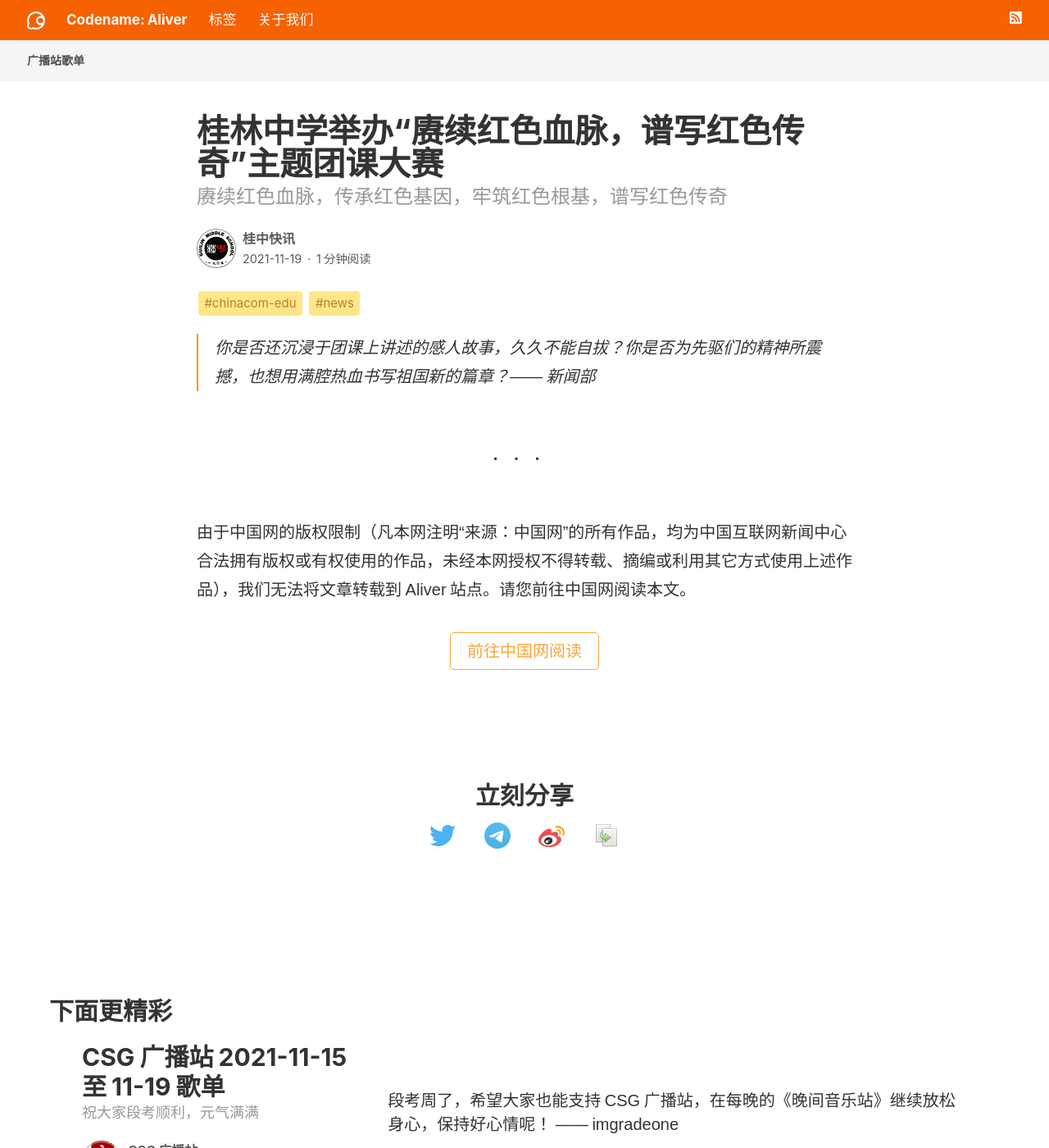
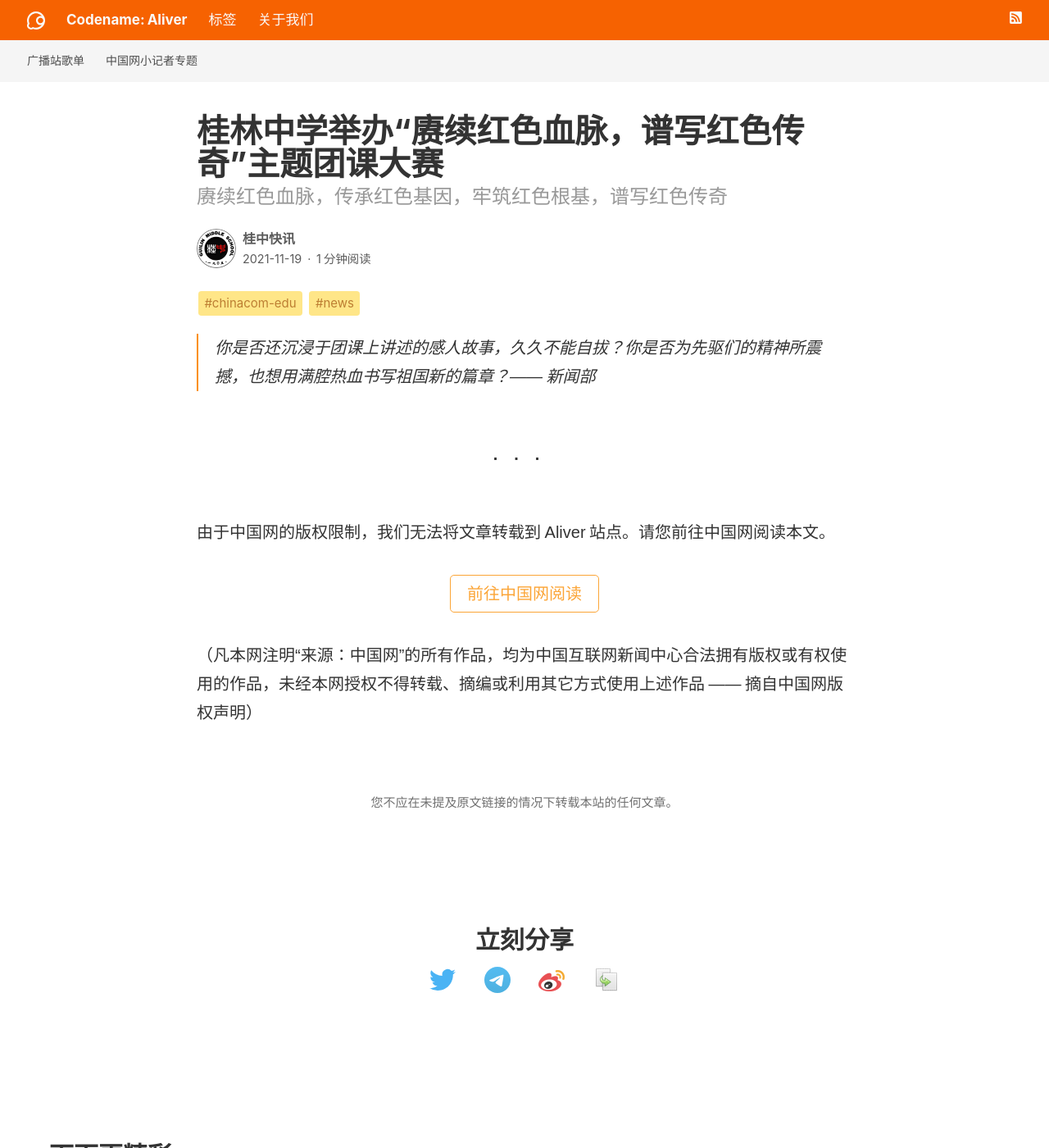
Before and after one commit to devswork-glzx/aliver, a Jekyll site: the page built from _posts/2021-11-19-news-tuankedasai2021.md, in a window 1280 px wide and 1400 px high. Shown: the whole window at 82% size. Built offline with Jekyll 4.4.1, drawn with Linux system fonts in a browser that asks for light colours; our own code applies the rules of GitHub Pages for plain Markdown files.

Commit message:
awesome update

```diff
--- a/_includes/license.html
+++ b/_includes/license.html
@@ -1,8 +1,5 @@
 <div class="license">
-  <a title=" This work is licensed under a Creative Commons Attribution-ShareAlike 4.0 International License" rel="license" target="_blank" href="http://creativecommons.org/licenses/by-sa/4.0/">
-    Some rights reserved
+  <a rel="license" target="_blank" href="https://glzx.lfdevs.com/aliver/helloworld/">
+    您不应在未提及原文链接的情况下转载本站的任何文章。
   </a>
-  {% include svg/creative-commons.svg %}
-  {% include svg/creative-commons-by.svg %}
-  {% include svg/creative-commons-sa.svg %}
 </div>
--- a/_includes/nav.html
+++ b/_includes/nav.html
@@ -27,7 +27,8 @@
   </nav>
   <nav class="secondary">
     <div>
-      <b><a href="{{ site.baseurl }}/tags/#csg-songlist">广播站歌单</a></b>
+      <a href="{{ site.baseurl }}/tags/#csg-songlist">广播站歌单</a>
+      <a href="{{ site.baseurl }}/tags/#chinacom-edu">中国网小记者专题</a>
       <!--<a href="{{ site.baseurl }}/tags/#devs">Developers</a>
       <a href="{{ site.baseurl }}/tags/#design">Design</a> -->
     </div>
--- a/_layouts/post.html
+++ b/_layouts/post.html
@@ -30,7 +30,7 @@ layout: default
   </section>
 </article>
 
-<!-- {% include license.html %} -->
+{% include license.html %}
 {% include social.html %}
 
 <h2 class="up-next">下面更精彩</h2>
--- a/_posts/2021-11-19-news-tuankedasai2021.md
+++ b/_posts/2021-11-19-news-tuankedasai2021.md
@@ -12,8 +12,10 @@ tags:
 
 ---
 
-由于中国网的版权限制（凡本网注明“来源：中国网”的所有作品，均为中国互联网新闻中心合法拥有版权或有权使用的作品，未经本网授权不得转载、摘编或利用其它方式使用上述作品），我们无法将文章转载到 Aliver 站点。请您前往中国网阅读本文。
+由于中国网的版权限制，我们无法将文章转载到 Aliver 站点。请您前往中国网阅读本文。
 
 <div style="text-align: center">
   <p><a rel="nofollow noopener noreferrer" target="_blank" href="http://edu.china.com.cn/2021-11/19/content_77882264.htm" class="button">前往中国网阅读</a></p>
 </div>
+
+（凡本网注明“来源：中国网”的所有作品，均为中国互联网新闻中心合法拥有版权或有权使用的作品，未经本网授权不得转载、摘编或利用其它方式使用上述作品 —— 摘自中国网版权声明）
```
Also changed, not shown: _posts/2021-11-08-songlist-2021-11-08.md (+4 -0 lines), _posts/2021-11-15-songlist-2021-11-15.md (+4 -0 lines).
